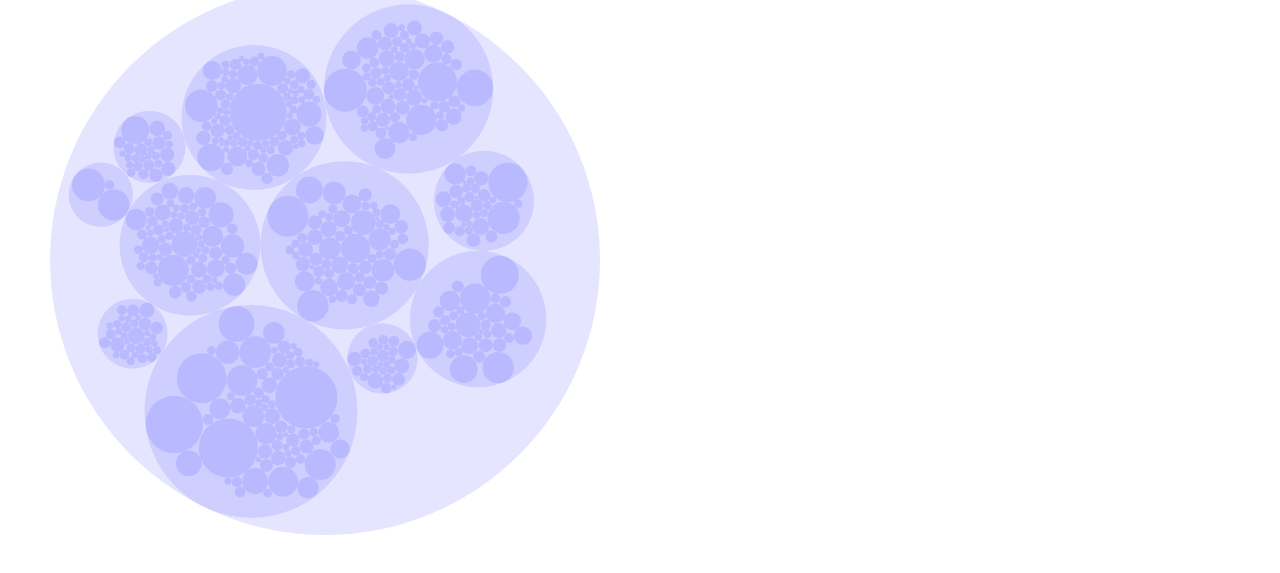
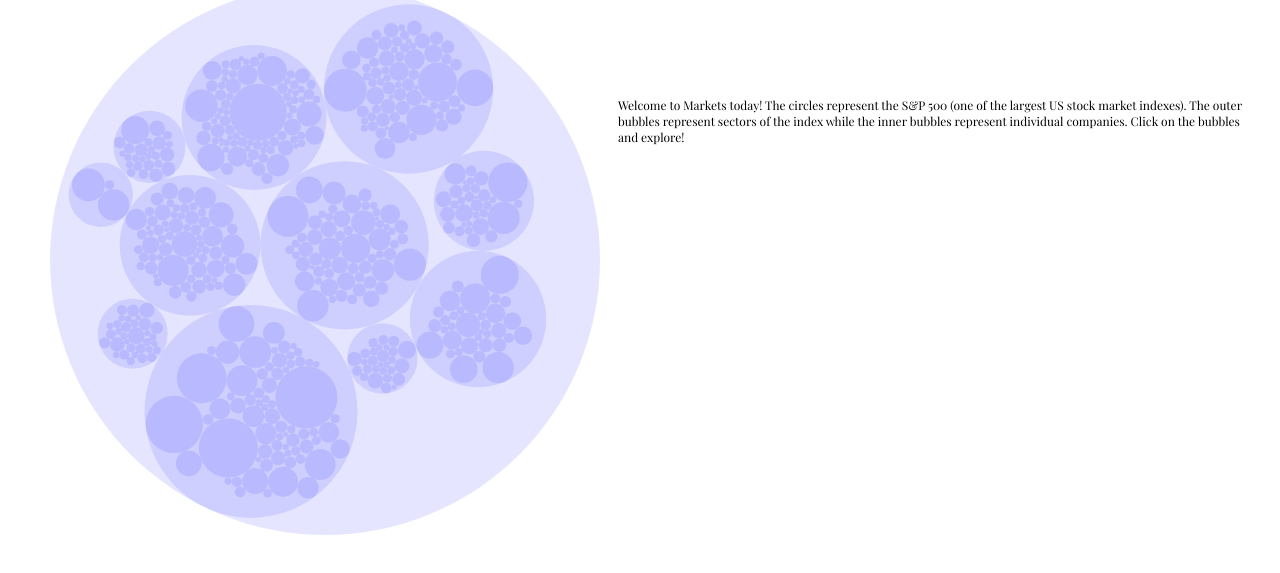
Before and after one commit to theo-browne/Markets-Visualized, a website built with webpack: page index.html in a window 1280 px wide. Shown: the part 95-668 px from the top of the page. Built offline with nearby package versions, Linux system fonts and the light colour scheme.

Commit message:
added default page

```diff
--- a/index.html
+++ b/index.html
@@ -43,7 +43,11 @@
     </div>
     <div class="sector-text">
 
-<p class="sector-description"></p>
+<p class="sector-description">
+    Welcome to Markets today! The circles represent the S&P 500 (one of the largest US stock market indexes). The outer
+    bubbles represent sectors of the index while the inner bubbles represent individual companies. Click on the bubbles and
+    explore!
+</p>
 </div>
 
 </div>
```
